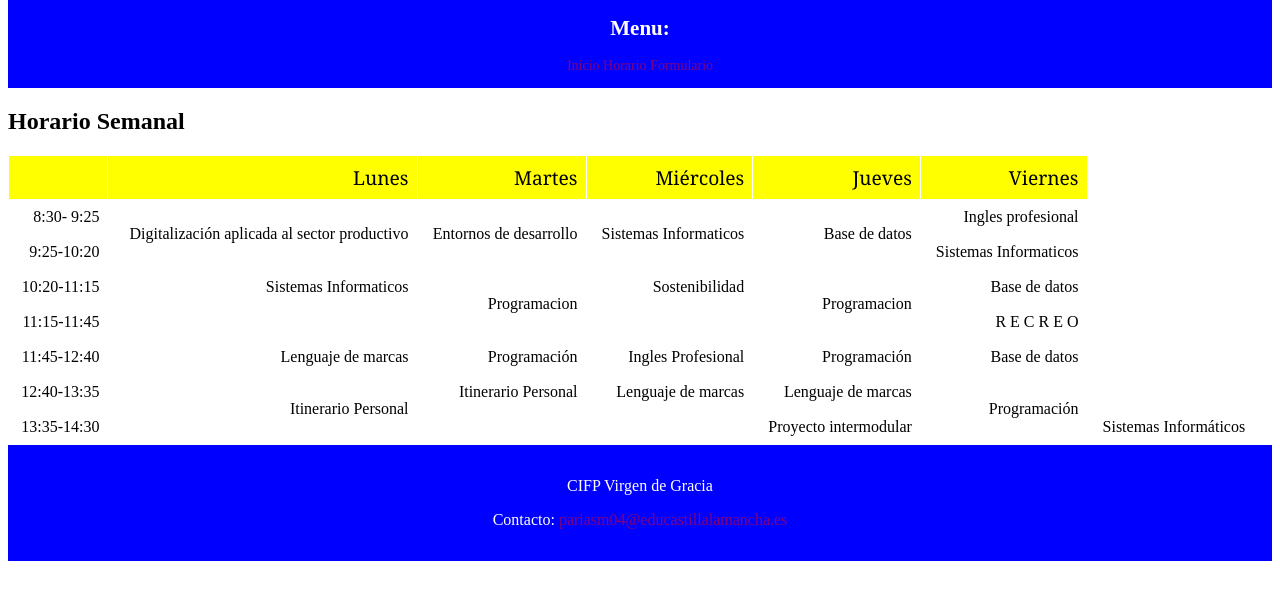
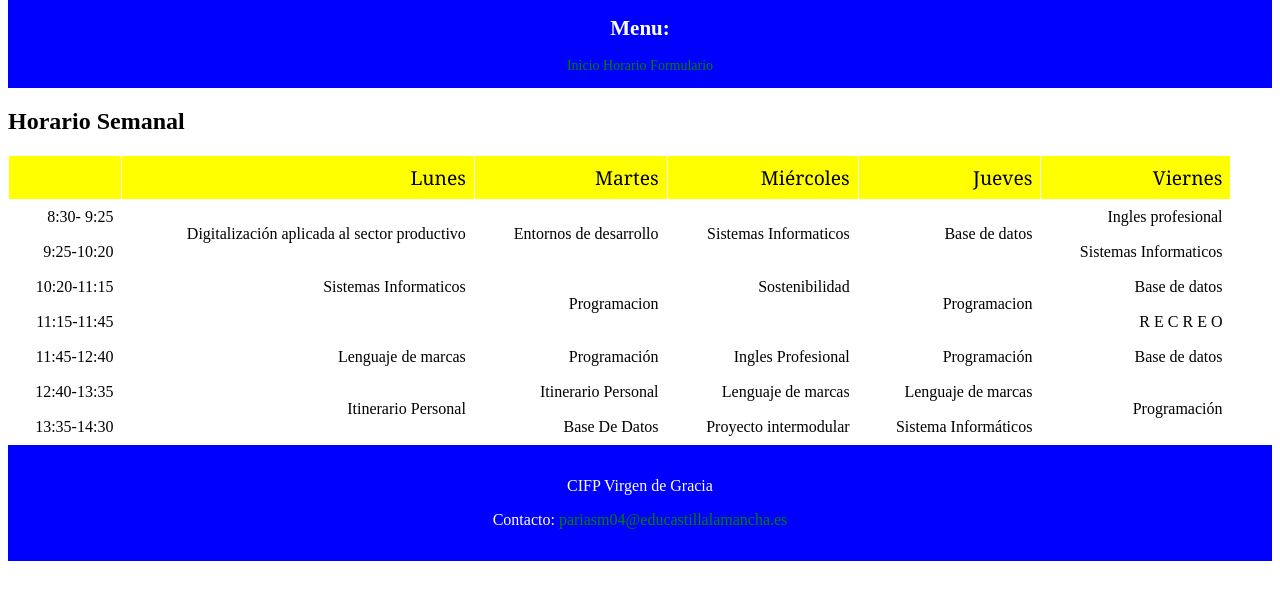
Before and after one commit to PabloClase12/ejemplo-web, a plain HTML site: page horario.html in a window 1280 px wide. Shown: the part 76-676 px from the top of the page. Drawn offline with Linux system fonts and the light colour scheme.

Commit message:
mas cambios a horario y estilo

```diff
--- a/css/estilo.css
+++ b/css/estilo.css
@@ -1,17 +1,17 @@
 
 a, a:link, a:visited {
-  color: purple !important;
+  color: green !important;
   text-decoration: none;
   background-color: transparent;
 }
 
 a:hover {
-  color: purple !important;
+  color: green !important;
   text-decoration: underline;
 }
 
 a:active {
-  color: purple !important;
+  color: green !important;
 }
 
    header{
@@ -44,7 +44,7 @@ a:active {
     }
 
     .fdh{
-        background-color: red;
+        background-color: purple;
         }
     img{
         width: 200px;
--- a/horario.html
+++ b/horario.html
@@ -80,7 +80,7 @@
           <tr>
             <td>11:15-11:45</td>
 
-            <td colspan="5">R E C R E O</td>
+            <td class="Rec" colspan="5">R E C R E O</td>
             <!-- el resto de las celdas las completa el colspan anterior -->
           </tr>
 
@@ -111,10 +111,11 @@
           <tr>
             <td>13:35-14:30</td>
 
+            <td>Base De Datos</td>
+            <td>Proyecto intermodular</td>
+            <td>Sistema Informáticos</td>
             <td></td>
             <td></td>
-             <td>Proyecto intermodular</td>
-             <td>Sistemas Informáticos</td>
           </tr>
         </tbody>
       </table>
```
